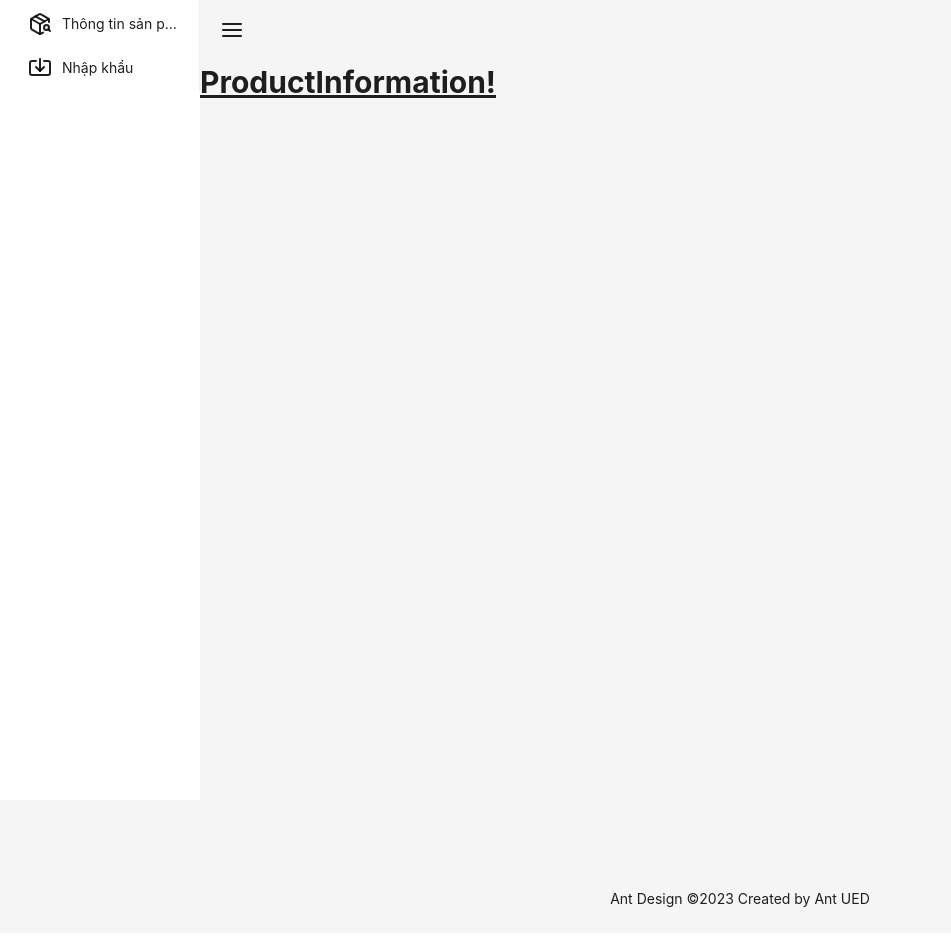
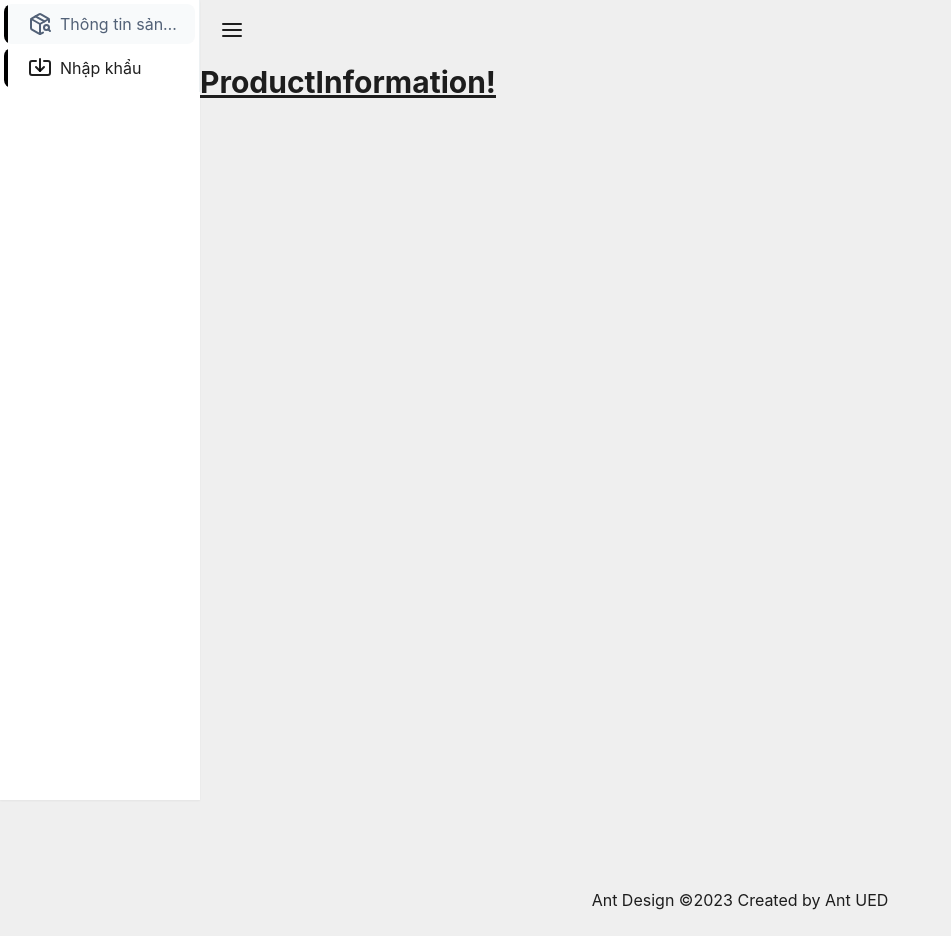
Before and after one commit to PHUNGNGUYEN-GARMENT/vite-phungnguyen-management-webapp, a React (Vite) app: page / in a window 1280 px wide. Shown: the whole page, without its empty margins (0-951 px from the left). Built offline with nearby package versions, Linux system fonts and the light colour scheme.

Commit message:
style: custom Sidenav

```diff
--- a/src/components/layout/Main.tsx
+++ b/src/components/layout/Main.tsx
@@ -1,7 +1,8 @@
-import { Layout } from 'antd'
+import { ConfigProvider, Layout } from 'antd'
 import { useState } from 'react'
 import { Outlet } from 'react-router-dom'
 import { cn } from '~/lib/cn'
+import theme from '~/theme/antd-theme.config'
 import Header from './Header'
 import SideNav from './SideNav'
 
@@ -11,6 +12,7 @@ const Main = () => {
   const [collapsed, setCollapsed] = useState(false)
 
   return (
+    <ConfigProvider theme={theme}>
       <Layout hasSider>
         <SideNav collapsed={collapsed} setCollapsed={setCollapsed} />
         <Layout
@@ -23,6 +25,7 @@ const Main = () => {
           <Footer style={{ textAlign: 'center' }}>Ant Design ©2023 Created by Ant UED</Footer>
         </Layout>
       </Layout>
+    </ConfigProvider>
   )
 }
 
--- a/src/components/layout/SideNav.tsx
+++ b/src/components/layout/SideNav.tsx
@@ -13,9 +13,18 @@ interface SideNavProps extends React.HTMLAttributes<HTMLElement> {
 const SideNav = ({ collapsed, setCollapsed }: SideNavProps) => {
   // eslint-disable-next-line @typescript-eslint/no-unused-vars
   const { pathname } = useLocation()
+
+  const getKeyFromPath = (path: string): number => {
+    const route = routes.find((route) => route.path === path)
+    if (route) {
+      return route.key
+    }
+    return -1
+  }
+
   return (
     <Sider
-      breakpoint='lg'
+      // breakpoint='lg'
       collapsedWidth='0'
       onBreakpoint={setCollapsed}
       trigger={null}
@@ -30,14 +39,20 @@ const SideNav = ({ collapsed, setCollapsed }: SideNavProps) => {
         bottom: 0,
         top: 0,
         overflow: 'auto',
-        background: '#fff'
+        background: '#ffffff'
       }}
+      className='shadow-sm'
     >
       <div className='' />
-      <Menu mode='inline' defaultSelectedKeys={['4']}>
-        {routes.map((route, index) => {
+      <Menu mode='inline' className='' defaultSelectedKeys={[`${getKeyFromPath(pathname)}`]}>
+        {routes.map((route) => {
           return (
-            <Menu.Item key={index} icon={<route.icon />}>
+            <Menu.Item
+              key={route.key}
+              icon={<route.icon />}
+              className='before:bg-black before:bottom-0 before:left-0 before:top-0
+             before:w-1 before:absolute rounded-full'
+            >
               <Link to={route.path}>{route.name}</Link>
             </Menu.Item>
           )
--- a/src/constants/route.ts
+++ b/src/constants/route.ts
@@ -4,12 +4,14 @@ import ProductInformation from '~/pages/ProductInformation'
 
 const routes = [
   {
+    key: 0,
     path: '/',
     name: 'Thông tin sản phẩm',
     component: ProductInformation,
     icon: PackageSearch
   },
   {
+    key: 1,
     path: '/importation',
     name: 'Nhập khẩu',
     component: Importation,
--- a/src/theme/antd-theme.config.ts
+++ b/src/theme/antd-theme.config.ts
@@ -4,10 +4,13 @@ import type { ThemeConfig } from 'antd'
 const theme: ThemeConfig = {
   token: {
     fontSize: 16,
-    colorPrimary: '#52c41a',
+    colorPrimary: '#526177',
+    colorPrimaryHover: '#52c41a',
     colorBgContainer: '#ffffff',
     colorBgBase: '#f8fafb',
-    colorFillSecondary: '#f8fafb'
+    colorFillSecondary: '#ffffff',
+    colorSplit: '#edf1f3',
+    colorPrimaryBg: '#f8fafb'
   }
 }
 
```
Lines whose indentation alone changed are shown as unchanged.
